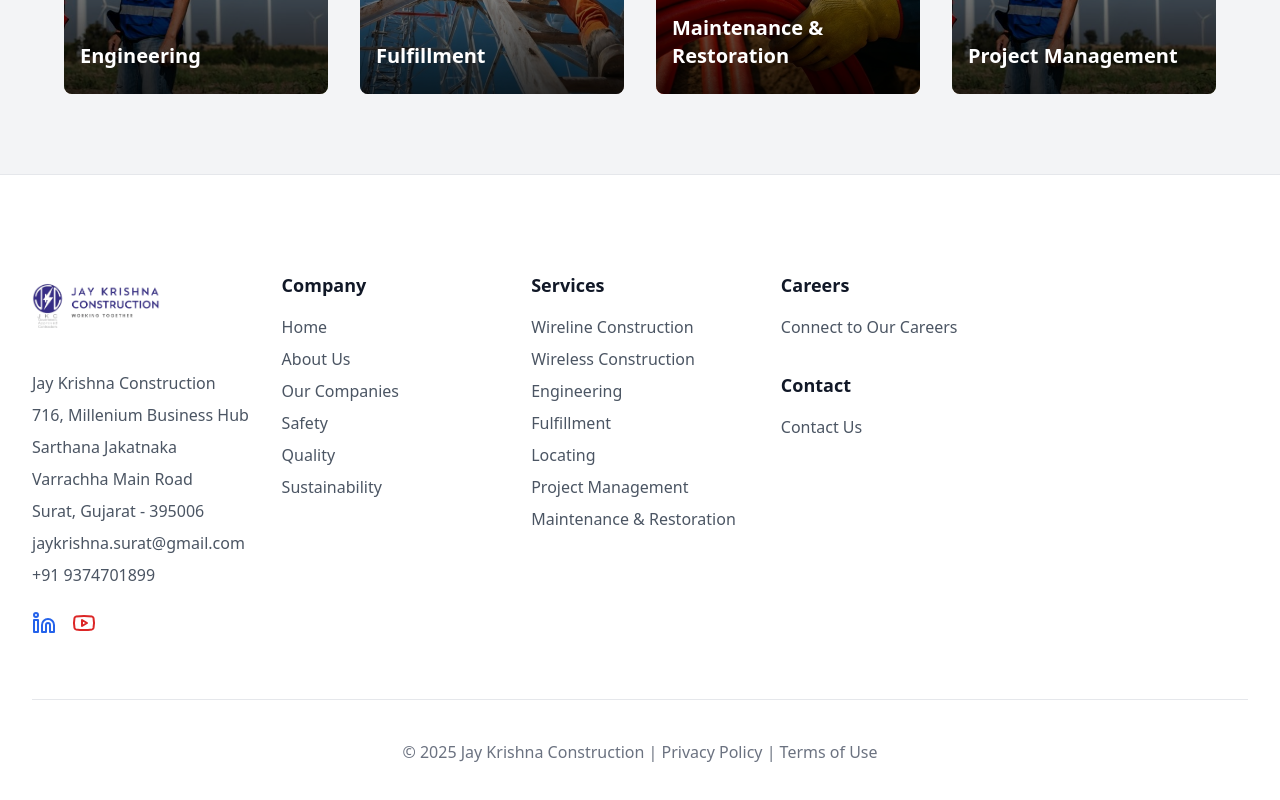
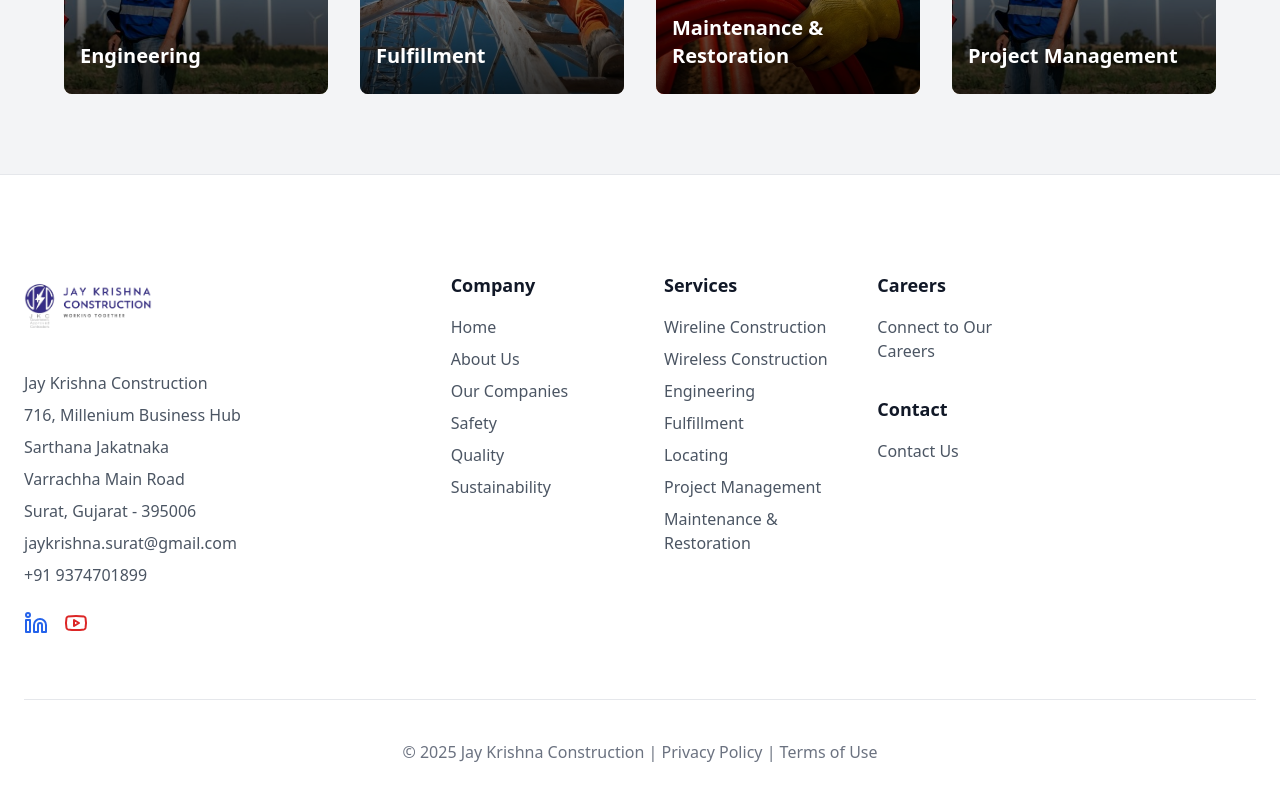
Before and after one commit to Yash-Sojitra-sys/JKconstruction, a React (Vite) app: page / in a window 1280 px wide. Shown: the part 3550-4350 px from the top of the page. Built offline with nearby package versions, Linux system fonts and the light colour scheme.

Commit message:
Update footer layout: align with main content, shift right, and add LinkedIn link

```diff
--- a/src/components/Footer.tsx
+++ b/src/components/Footer.tsx
@@ -5,10 +5,10 @@
 
 const Footer: React.FC = () => {
   return (
-    <footer className="bg-white py-16 px-4 sm:px-6 lg:px-8 border-t border-gray-200">
-      <div className="max-w-7xl mx-auto">
-        <div className="grid md:grid-cols-5 gap-8">
-          <div className="md:col-span-1">
+    <footer className="bg-white border-t border-gray-200">
+      <div className="max-w-7xl mx-auto px-6 py-16">
+        <div className="grid md:grid-cols-6 gap-8 md:gap-12">
+          <div className="md:col-span-2">
             <Link to="/" className="flex items-center space-x-3 mb-1">
               <img
                 src={IMAGES.LOGO.MAIN}
@@ -27,7 +27,14 @@
               <p className="font-medium">+91 9374701899</p>
             </div>
             <div className="flex space-x-4 mt-6">
-              <Linkedin className="w-6 h-6 text-blue-600 cursor-pointer hover:text-blue-800" />
+              <a
+                href="https://www.linkedin.com/in/jaykrishnaconstruction/"
+                target="_blank"
+                rel="noopener noreferrer"
+                className="hover:scale-110 transition-transform"
+              >
+                <Linkedin className="w-6 h-6 text-blue-600 cursor-pointer hover:text-blue-800" />
+              </a>
               <Youtube className="w-6 h-6 text-red-600 cursor-pointer hover:text-red-800" />
             </div>
           </div>
```
